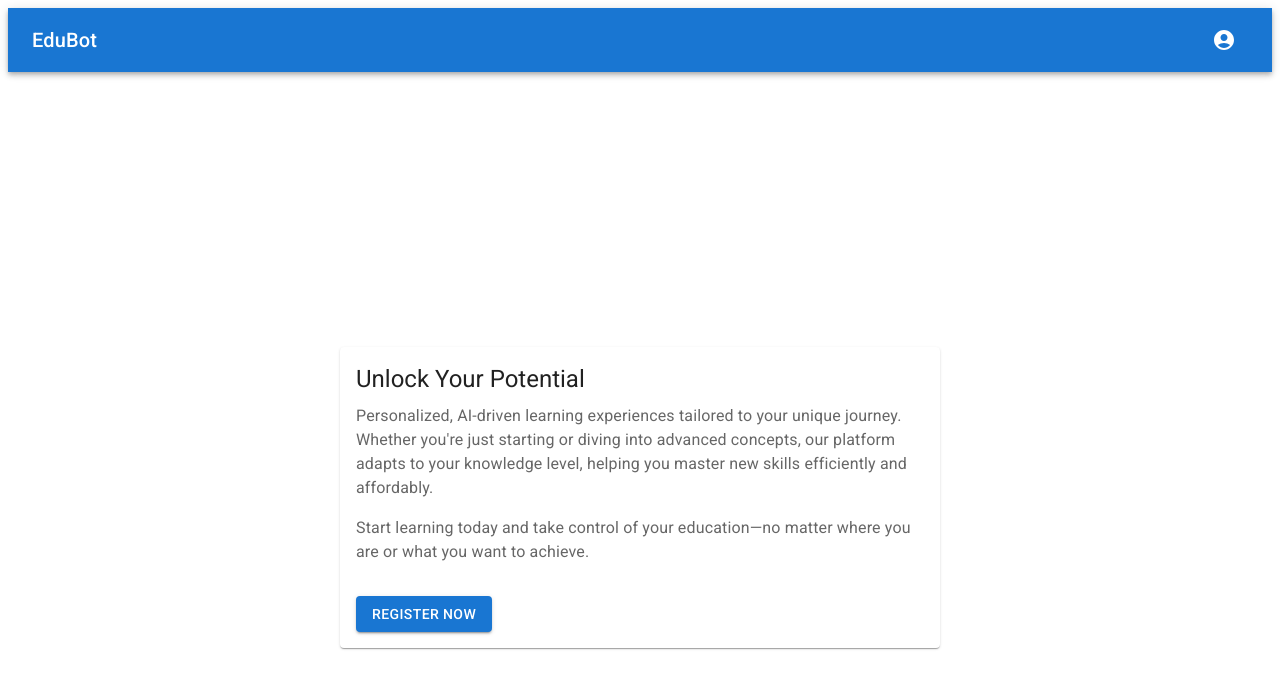
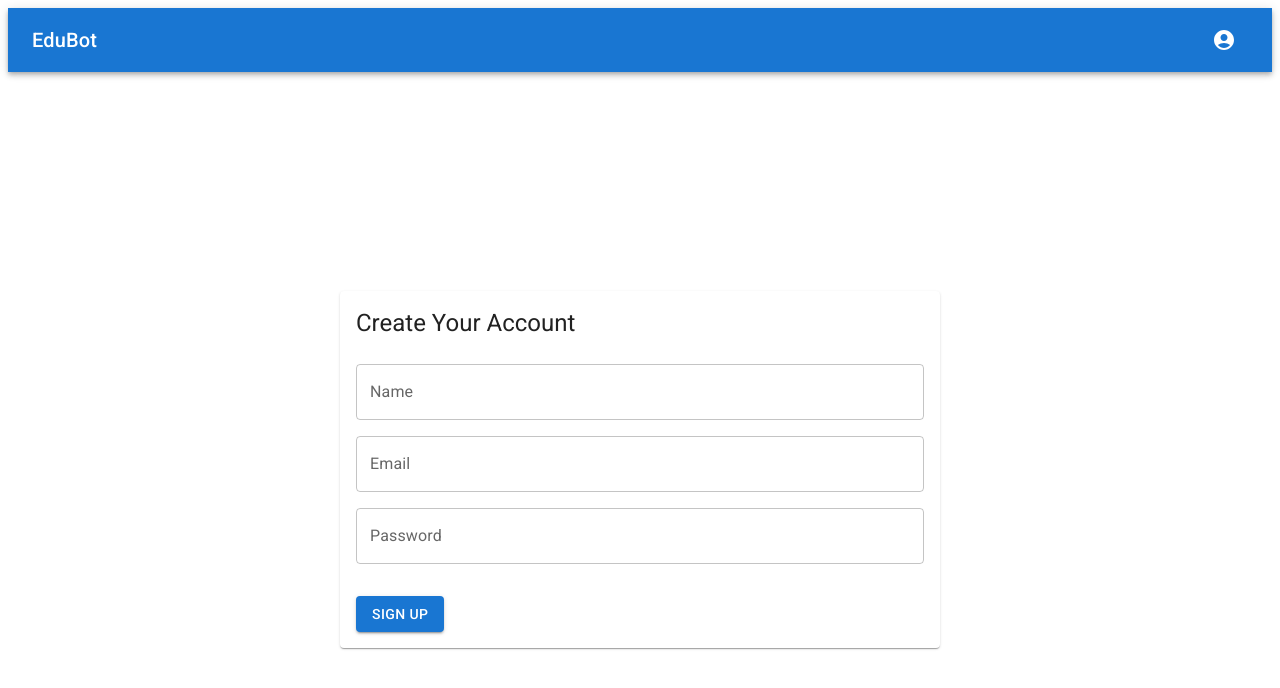
Before and after one commit to Noahsignt/ELEC5619-G10-FE, a React (Create React App) app: page / in a window 1280 px wide. Both pictures are taken after a click on the button "REGISTER NOW". Shown: the top 688 px of the page. Built offline with nearby package versions, Linux system fonts and the light colour scheme.

Commit message:
core: completed register FE

```diff
--- a/src/pages/Home.js
+++ b/src/pages/Home.js
@@ -1,16 +1,15 @@
 import * as React from 'react'
+import { useState } from 'react';
 import Button from '@mui/material/Button';
 import Card from '@mui/material/Card';
 import CardContent from '@mui/material/CardContent';
 import { CardActions } from '@mui/material';
 import Typography from '@mui/material/Typography';
 import TopAppBar from '../components/AppBar';
+import { TextField } from '@mui/material';
 
-export default function Home() {
-    return(
-    <main>
-      <TopAppBar />
-      <Card sx={{ maxWidth: 600, margin: 'auto'}}>
+const InfoBloc = () => {
+    return (
         <CardContent>
             <Typography variant="h5" component="div" gutterBottom>
                 Unlock Your Potential
@@ -22,8 +21,51 @@ export default function Home() {
                 Start learning today and take control of your education—no matter where you are or what you want to achieve.
             </Typography>
         </CardContent>
-        <Button variant="contained" color="primary" sx={{ m: 2 }}>
-          Register Now
+    )
+}
+
+const RegisterBloc = () => {
+    return (
+        <CardContent>
+            <Typography variant="h5" component="div" gutterBottom>
+                Create Your Account
+            </Typography>
+            <TextField
+                fullWidth
+                label="Name"
+                variant="outlined"
+                sx={{ mt: 2 }}
+            />
+            <TextField
+                fullWidth
+                label="Email"
+                variant="outlined"
+                sx={{ mt: 2 }}
+            />
+            <TextField
+                fullWidth
+                label="Password"
+                type="password"
+                variant="outlined"
+                sx={{ mt: 2 }}
+            />
+        </CardContent>
+    )
+}
+
+
+export default function Home() {
+    const [isRegistering, setIsRegistering] = useState(false);
+
+    const handleClick = () => setIsRegistering(!isRegistering);
+
+    return(
+    <main>
+      <TopAppBar />
+      <Card sx={{ maxWidth: 600, margin: 'auto'}}>
+        {isRegistering ? <RegisterBloc /> : <InfoBloc />}
+        <Button variant="contained" color="primary" sx={{ m: 2 }} onClick={handleClick}>
+            {isRegistering ? "Sign up" : "Register now"}
         </Button>
       </Card>
     </main>)
```
Lines whose indentation alone changed are shown as unchanged.
